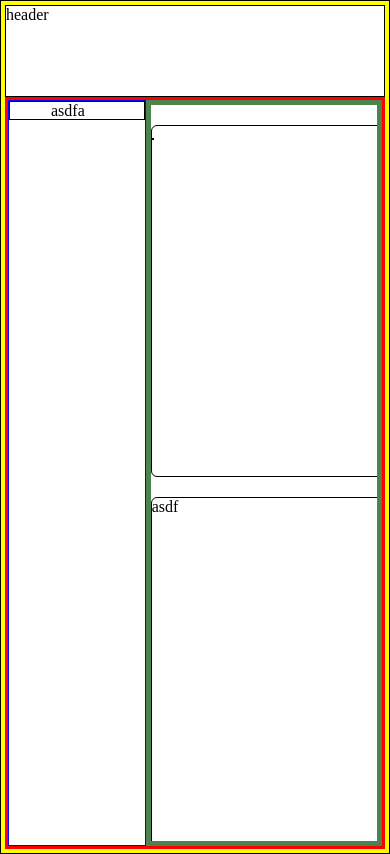
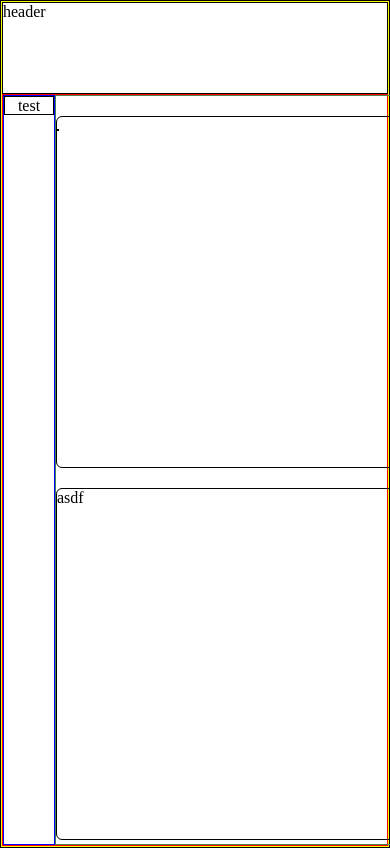
Before and after one commit to FrostyyPaws/portfolio, a plain HTML site: page index.html in a window 390 px wide. Drawn offline with Linux system fonts and the light colour scheme.

Commit message:
sidebar & content sections now adatping to smaller window width

```diff
--- a/index.html
+++ b/index.html
@@ -12,7 +12,7 @@
 
     <div class="content">
         <div class="sidebar">
-           <p>asdfa  sdfasdfasdfasdfasdfasdfasdf</p>
+            <p>test tasdfasdfasdfast</p>
         </div>
         <div class="cards">
             <div class="card">
--- a/styles/main.css
+++ b/styles/main.css
@@ -3,13 +3,10 @@
     padding: 0;
     border: 1px solid black;
 }
-html{
 
-}
 body{
     height: 100vh;
     border-color: yellow;
-    border-width: 4px;
     display: flex;
     flex-direction: column;
     justify-content: space-between;
@@ -21,27 +18,31 @@ body{
 }
 .content{
     border-color: red;
-    border-width: 3px;
     flex-grow: 1;
     display: flex;
     min-height: 350px;
-
 }
 .sidebar{
+    transition: 280ms;
+    max-width: 200px;
+    min-width: 30px;
+    flex-grow: 1;
+    flex-shrink: 5;
     border-color: blue;
-    min-width: 45px;
+    align-items: stretch;
 }
 .sidebar p{
-    text-align: center;
+    flex-grow: 1;
     height: 17px;
     overflow: hidden;
-    padding-right: 20px;
-    padding-left: 2px;
+    padding: 0 5px;
+    text-align: center;
 }
+
 .cards{
     overflow-y: auto;
     flex-grow: 10;
-    border-width: 5px;
+    flex-shrink: 0;
     border-color: rgb(77, 131, 77);
     /*
     display: flex;
@@ -52,10 +53,11 @@ body{
     */
 }
 .card{
+    transition: 280ms;
     border-radius: 6px;
     margin: 20px auto;
     height: 350px;
-    min-width: 400px;
+    min-width: 680px;
     width: 80%;
     max-width: 1000px;
 }
@@ -69,3 +71,20 @@ body{
     min-height: 30px;
     display:none; /*want this here if i need it later, but for now don't need it*/
 }
+
+
+
+@media only screen and (max-width: 900px) {
+    .sidebar{
+        flex-grow: 1;
+        transition: 280ms;
+        max-width: 70px;
+        min-width: 50px;
+    }
+    .card{
+        transition: 280ms;
+        min-width: 350px;
+        max-width: 500px;
+    }
+
+}
```
Also changed, not shown: 1 other file.
